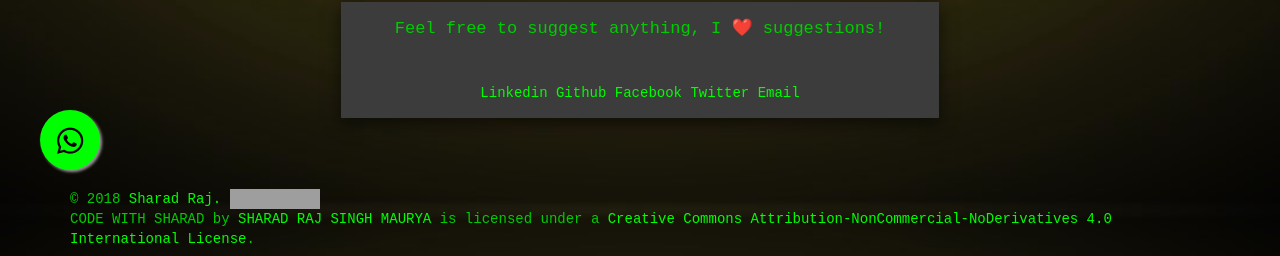
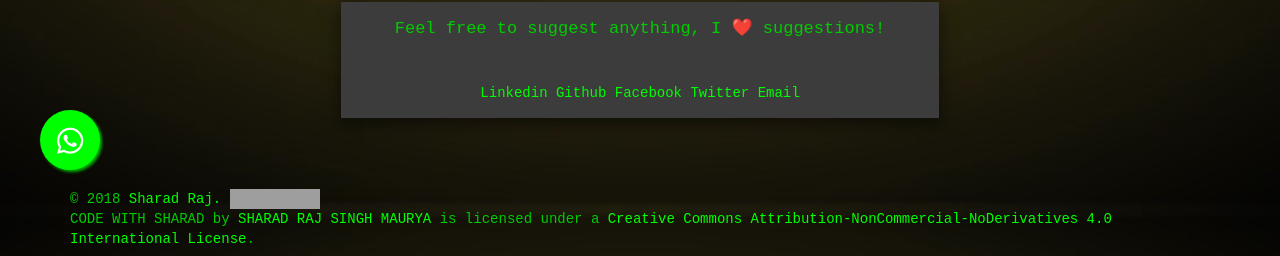
Before and after one commit to cwithsharad/cwithsharad.github.io, a Jekyll site: the page built from index.md, in a window 1280 px wide. Shown: the part 690-946 px from the top of the page. Built offline with Jekyll 4.4.1, drawn with Linux system fonts in a browser that asks for light colours; nearby versions of some CDN libraries; emoji names are drawn with the system emoji font; grey boxes are pictures that could not be loaded.

Commit message:
Update share.html

```diff
--- a/_includes/share.html
+++ b/_includes/share.html
@@ -12,11 +12,11 @@
 	bottom:40px;
 	left:40px;
 	background-color:#00FF00;
-	color:black;
+	color:#fff;
 	border-radius:50px;
 	text-align:center;
   font-size:30px;
-	box-shadow: 2px 2px 3px #999;
+	box-shadow: 2px 2px 3px #00b300;
 	z-index:100;
 }
 .my-float{
```
